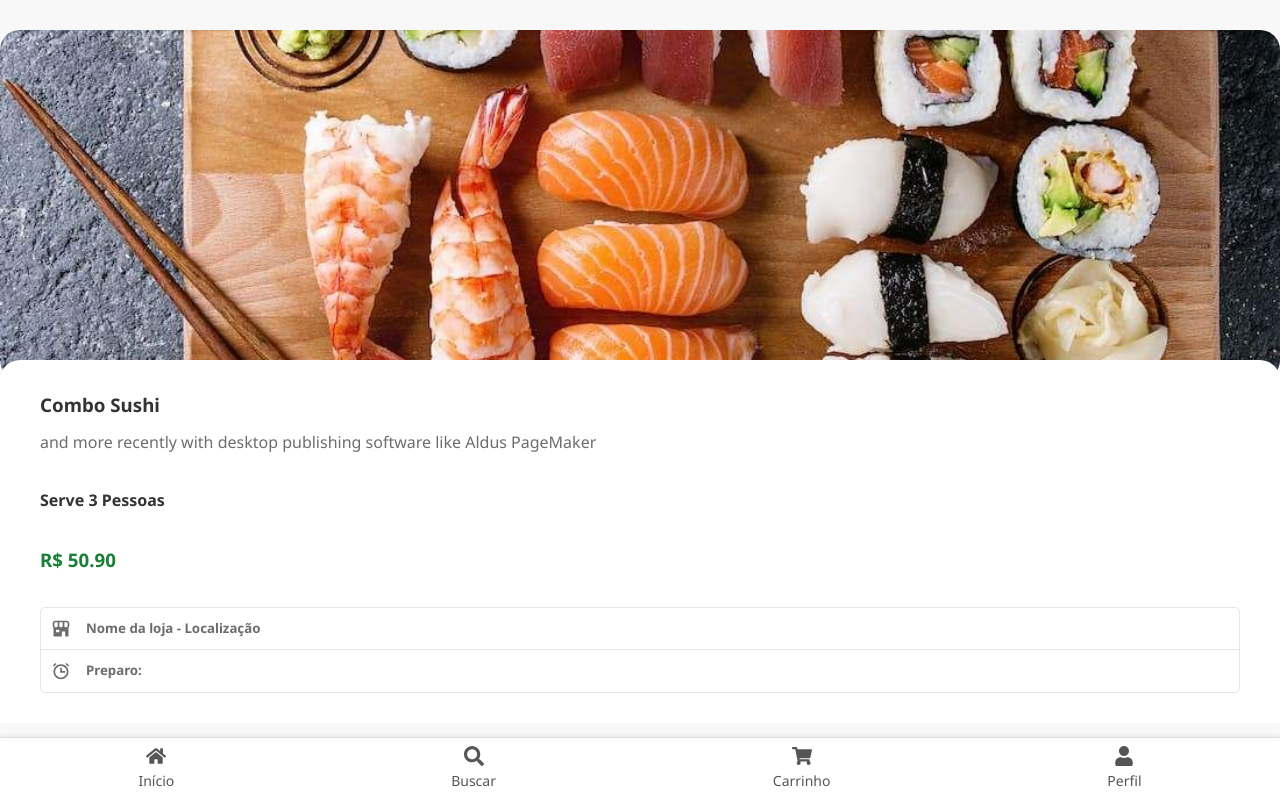
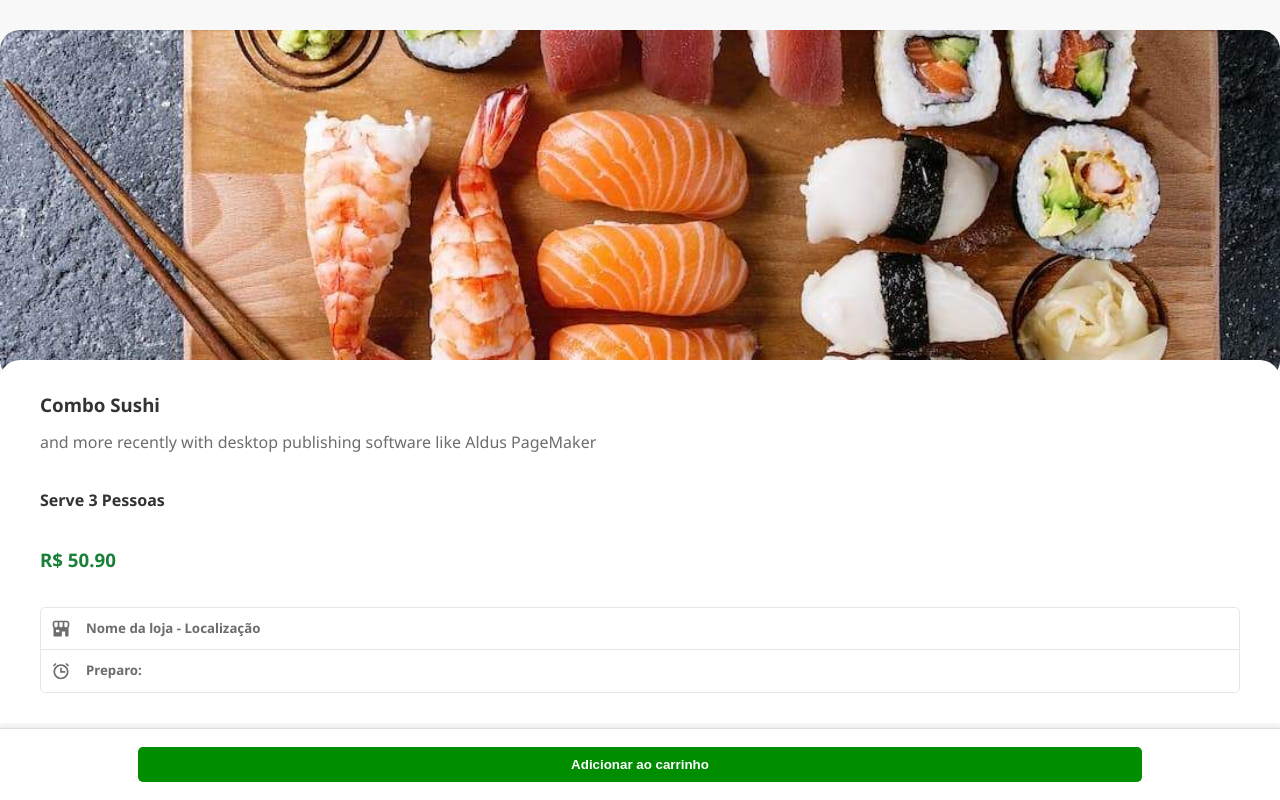
Before and after one commit to CAdagoberto/linkafood, a React (Vite) app: page /produto/1 in a window 1280 px wide. Built offline with nearby package versions, Linux system fonts and the light colour scheme.

Commit message:
Adicionando navbar personalizada por pagina (layout)

```diff
--- a/src/App.jsx
+++ b/src/App.jsx
@@ -3,7 +3,8 @@ import './App.css'
 import { BrowserRouter as Router, Routes, Route } from "react-router-dom"
 import HomePage from "./pages/HomePage"
 import ProdutoPage from "./pages/ProdutoPage"
-import ButtomNav from "./components/Navegacao/BottomNav"
+import HomeLayout from './layouts/HomeLayout'
+import ProductLayout from './layouts/ProdutoLayout'
 
 
 export default function App() {
@@ -12,10 +13,18 @@ export default function App() {
   return (
     <Router>
       <Routes>
-        <Route path="/" element={<HomePage />} />
-        <Route path="produto/:id" element={<ProdutoPage />} />
+        <Route element={<HomeLayout />}>
+          <Route path="/" element={<HomePage />} />
+
+        </Route>
       </Routes>
-      <ButtomNav />
+
+      <Routes>
+        <Route element={<ProductLayout />}>
+          <Route path="produto/:id" element={<ProdutoPage />} />
+        </Route>
+      </Routes>
+
     </Router>
   )
 }
--- a/src/components/Navegacao/BottomNav.module.css
+++ b/src/components/Navegacao/mobile/BottomNav.module.css
@@ -36,3 +36,20 @@
 .bottomNav li:hover {
   color: #007bff;
 }
+
+/*Navegação produto*/
+.addCarrinho button {
+  background-color: #008d00;
+  padding: 10px 20px;
+  border: inherit;
+  border-radius: 5px;
+  color: white;
+  font-weight: 600;
+  width: 100%;
+
+}
+
+.addCarrinho {
+    width: 80%;
+    padding: 10px;
+}
--- a/src/components/Navegacao/BottomNav.jsx
+++ b/src/components/Navegacao/mobile/IndexNav.jsx
@@ -1,13 +1,14 @@
 import { FaHome, FaSearch, FaShoppingCart, FaUser } from "react-icons/fa";
 import styles from "./BottomNav.module.css"
+import { Link } from "react-router-dom";
 
-export default function BottomNav() {
+export default function IndexNav() {
   return (
     <nav className={styles.bottomNav}>
       <ul>
         <li>
           <FaHome />
-          <span>Início</span>
+          <Link to={"/"}>Início</Link>
         </li>
         <li>
           <FaSearch />
--- /dev/null
+++ b/src/components/Navegacao/mobile/ProductNav.jsx
@@ -0,0 +1,18 @@
+import { FaHome, FaSearch, FaShoppingCart, FaUser } from "react-icons/fa";
+import styles from "./BottomNav.module.css"
+import { Link } from "react-router-dom";
+
+export default function ProductNav() {
+  return (
+    <nav className={styles.bottomNav}>
+      <ul>
+        <li className={styles.addCarrinho}>
+          <button >
+            Adicionar ao carrinho
+          </button>
+        </li>
+
+      </ul>
+    </nav>
+  )
+}
--- /dev/null
+++ b/src/layouts/HomeLayout.jsx
@@ -0,0 +1,12 @@
+import { Outlet } from "react-router-dom";
+import IndexNav from '../components/Navegacao/mobile/IndexNav'
+
+
+export default function HomeLayout() {
+    return (
+        <>
+          <Outlet />
+        <IndexNav />
+        </>
+    )
+}
--- /dev/null
+++ b/src/layouts/ProdutoLayout.jsx
@@ -0,0 +1,13 @@
+import { Outlet } from "react-router-dom";
+import ProductNav from "../components/Navegacao/mobile/ProductNav";
+
+
+
+export default function ProductLayout() {
+    return (
+        <>
+          <Outlet />
+        <ProductNav />
+        </>
+    )
+}
--- a/src/pages/HomePage.jsx
+++ b/src/pages/HomePage.jsx
@@ -3,7 +3,7 @@ import HeaderLoja from '../components/HeaderLoja'
 import SearchBar from '../components/SearchBar'
 import { Categoria } from '../components/CategoriaProduto/Categoria'
 import ProdutoService  from '../services/produtos.service'
-import MobileNavbar from '../components/Navegacao/MobileNavbar'
+import MobileNavbar from '../components/Navegacao/mobile/MobileNavbar'
 import ProdutoSkeleton from "../components/Loading/ProdutoSkeleton";
 
 export default function HomePage() {
--- a/src/pages/ProdutoPage.module.css
+++ b/src/pages/ProdutoPage.module.css
@@ -55,7 +55,3 @@
   font-size: 20px;
   color: green;
 }
-
-.acomItem {
-
-}
--- a/src/services/produtos.service.js
+++ b/src/services/produtos.service.js
@@ -23,7 +23,7 @@ async  getProdutoById(id) {
       }
 
       reject(new Error("Produto não encontrado"))
-    }, 7000)
+    }, 400)
   })
 }
 
```
Also changed, not shown: src/components/Navegacao/mobile/MobileNavbar.jsx (renamed from src/components/Navegacao/MobileNavbar.jsx), src/components/Navegacao/mobile/MobileNavbar.module.css (line endings or trailing spaces).
